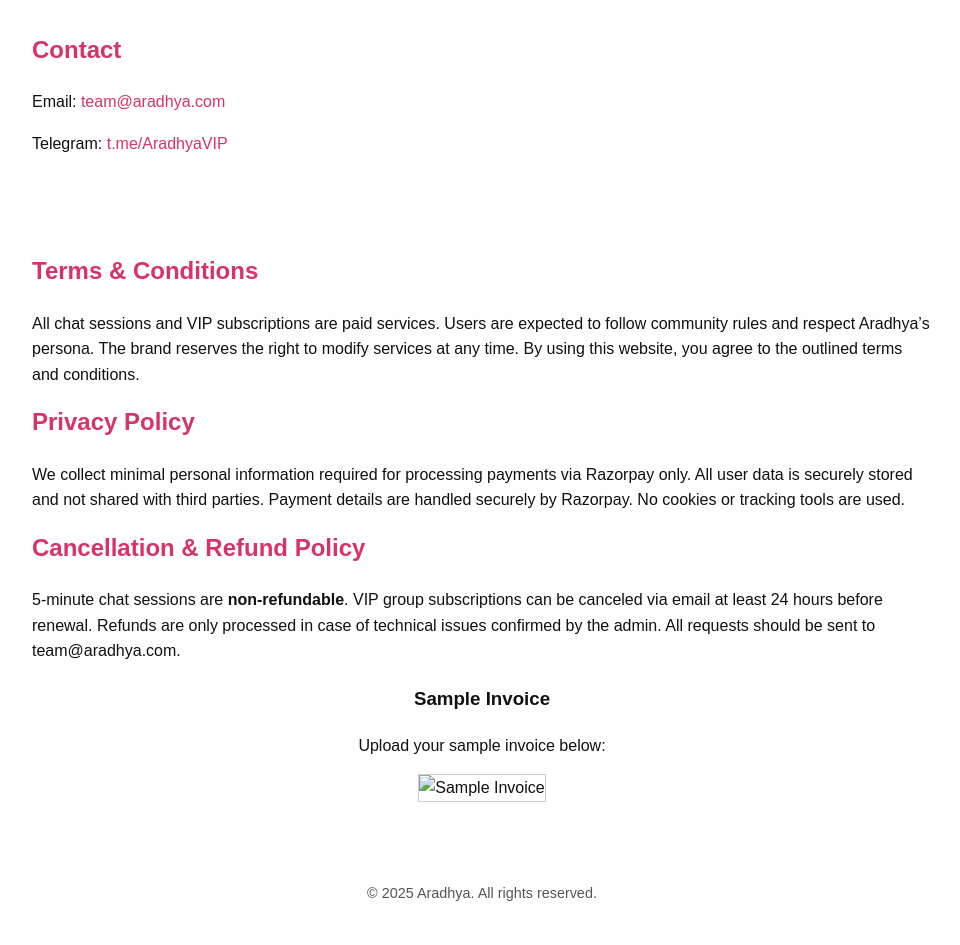
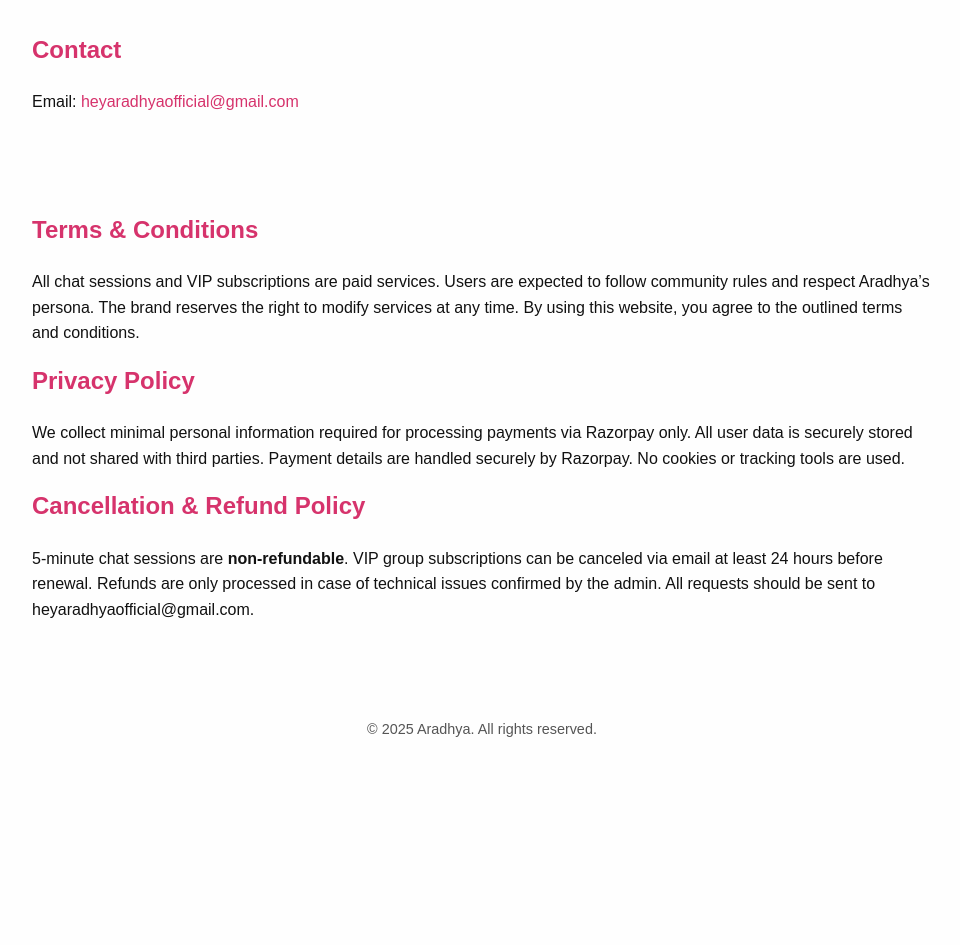
Before and after one commit to heyaradhyaofficial-lgtm/aradhya-website, a plain HTML site: page index.html in a window 1280 px wide. Shown: the part 660-1605 px from the top of the page, without its empty margins (158-1118 px from the left). After the commit the page ends 1441 px from the top, so only its background shows below. Drawn offline with Linux system fonts and the light colour scheme.

Commit message:
Add files via upload

```diff
--- a/index.html
+++ b/index.html
@@ -77,8 +77,7 @@
 
 <section id="contact">
     <h2>Contact</h2>
-    <p>Email: <a href="mailto:team@aradhya.com">team@aradhya.com</a></p>
-    <p>Telegram: <a href="https://t.me/AradhyaVIP" target="_blank">t.me/AradhyaVIP</a></p>
+    <p>Email: <a href="mailto:heyaradhyaofficial@gmail.com">heyaradhyaofficial@gmail.com</a></p>
 </section>
 
 <section id="policies">
@@ -89,13 +88,8 @@
     <p>We collect minimal personal information required for processing payments via Razorpay only. All user data is securely stored and not shared with third parties. Payment details are handled securely by Razorpay. No cookies or tracking tools are used.</p>
 
     <h2>Cancellation & Refund Policy</h2>
-    <p>5-minute chat sessions are <strong>non-refundable</strong>. VIP group subscriptions can be canceled via email at least 24 hours before renewal. Refunds are only processed in case of technical issues confirmed by the admin. All requests should be sent to team@aradhya.com.</p>
+    <p>5-minute chat sessions are <strong>non-refundable</strong>. VIP group subscriptions can be canceled via email at least 24 hours before renewal. Refunds are only processed in case of technical issues confirmed by the admin. All requests should be sent to heyaradhyaofficial@gmail.com.</p>
 
-    <div class="invoice">
-        <h3>Sample Invoice</h3>
-        <p>Upload your sample invoice below:</p>
-        <img src="sample-invoice.png" alt="Sample Invoice">
-    </div>
 </section>
 
 <footer>
```
